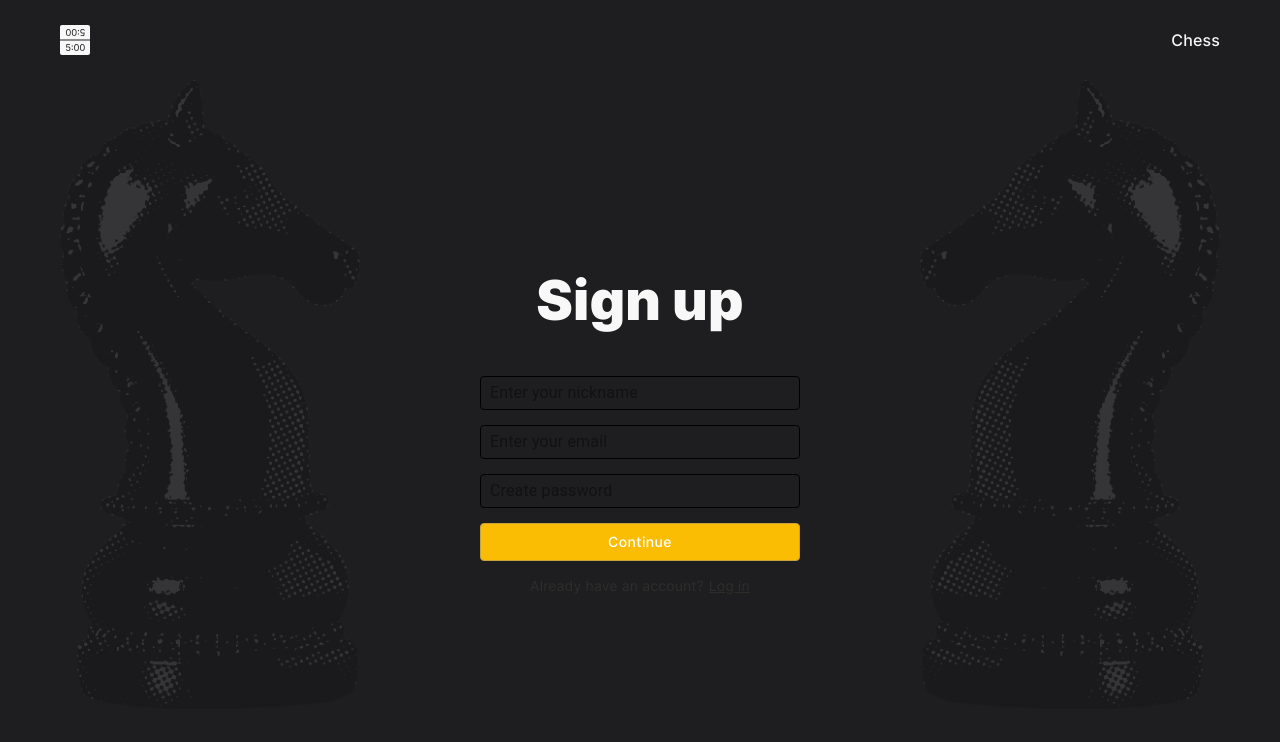
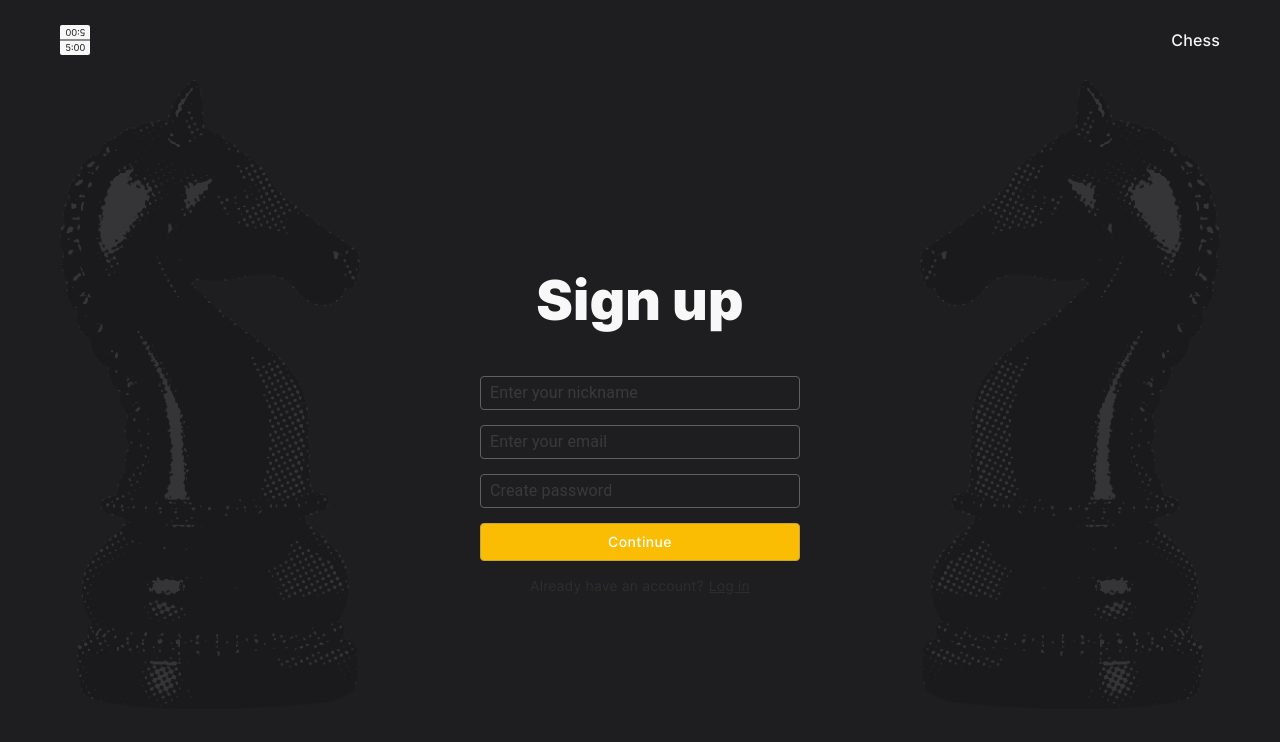
Before and after one commit to fckngawsm/chess-frontend, a React (Vite) app: page /sign-up in a window 1280 px wide. Shown: the top 742 px of the page. Built offline with nearby package versions, Linux system fonts and the light colour scheme.

Commit message:
chore: change input for black theme

```diff
--- a/src/components/Сustom/CustomTextField/index.tsx
+++ b/src/components/Сustom/CustomTextField/index.tsx
@@ -8,7 +8,7 @@ const useStyles = makeStyles((theme: Theme) => ({
       boxSizing: "border-box",
     },
     "& .MuiOutlinedInput-input": {
-      color: "#000000",
+      color: "#606062",
     },
     "& .MuiOutlinedInput-root": {
       width: "320px",
@@ -16,10 +16,7 @@ const useStyles = makeStyles((theme: Theme) => ({
 
       "& fieldset": {
         borderRadius: "4px",
-        borderColor: "#000000",
-      },
-      "&.Mui-focused fieldset": {
-        borderColor: "#FBBC04",
+        borderColor: "#606062",
       },
     },
     "&.Mui-focused fieldset": {
```
